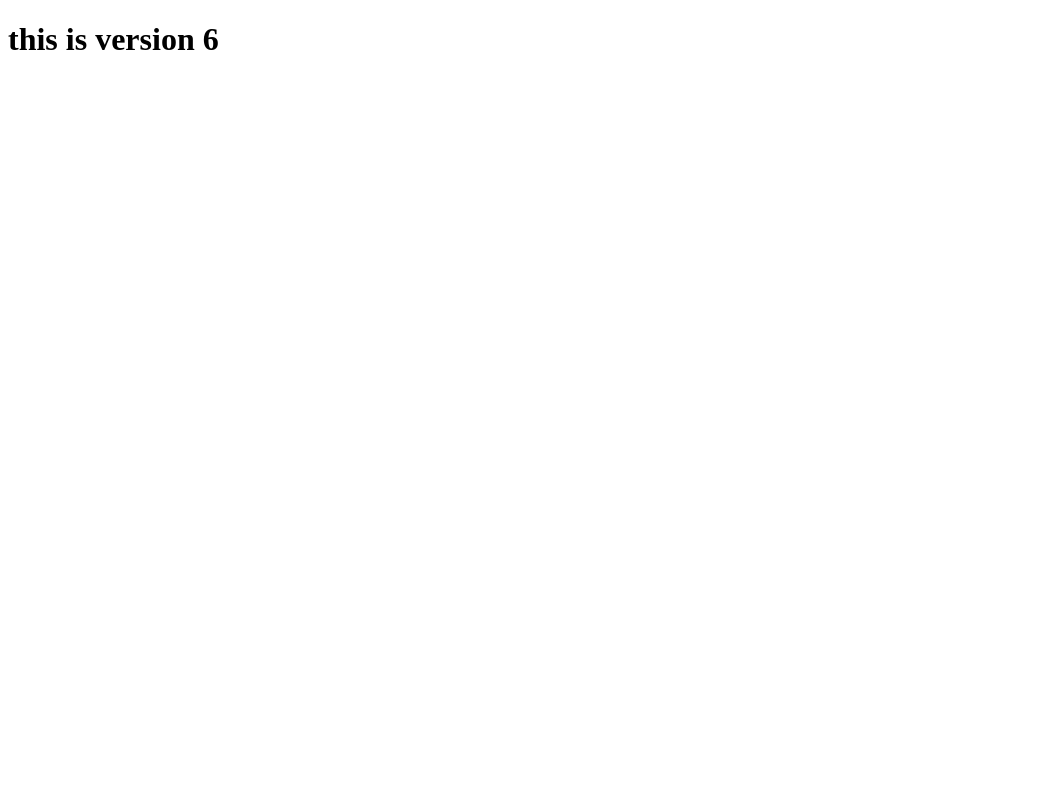
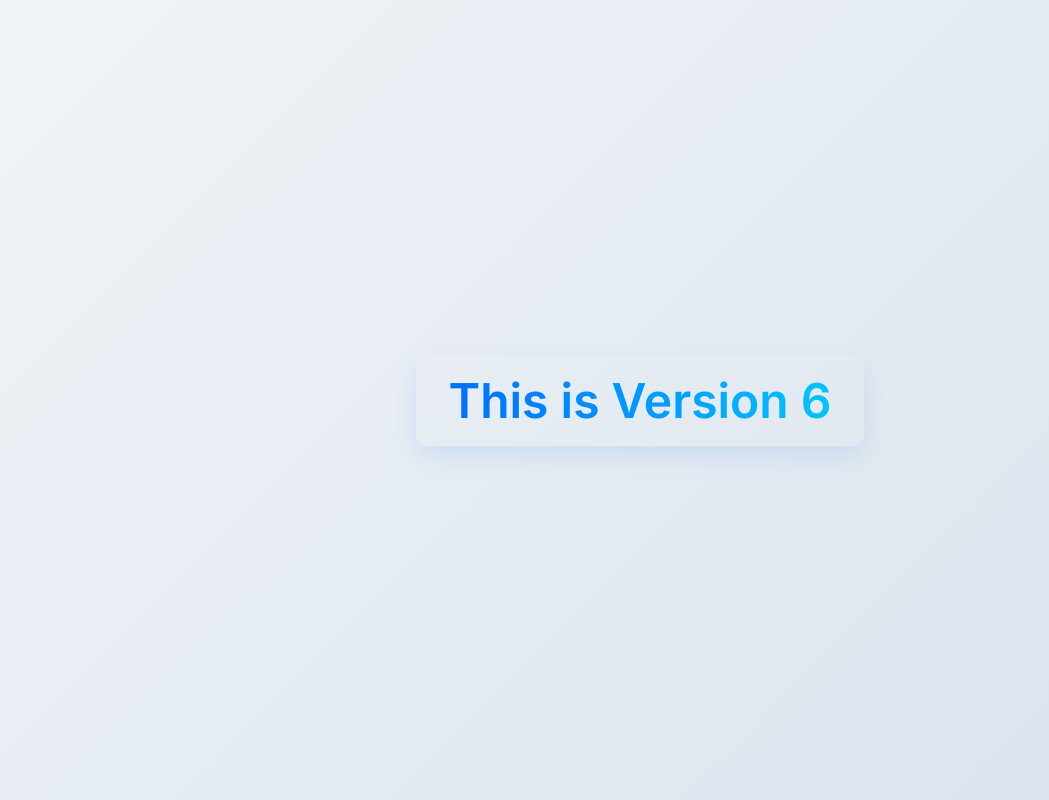
Before and after one commit to Sachin-Sharma-5807/myrepo, a plain HTML site: page index.html in a window 1280 px wide. Shown: the whole page, without its empty margins (0-1049 px from the left). Drawn offline with Linux system fonts and the light colour scheme.

Commit message:
it is a designing part

```diff
--- a/index.html
+++ b/index.html
@@ -1,12 +1,13 @@
 <!DOCTYPE html>
 <html lang="en">
 <head>
-    <meta charset="UTF-8">
-    <meta name="viewport" content="width=device-width, initial-scale=1.0">
-    <title>Document</title>
+  <meta charset="UTF-8" />
+  <meta name="viewport" content="width=device-width, initial-scale=1.0" />
+  <title>Version 6</title>
+  <link href="https://fonts.googleapis.com/css2?family=Inter:wght@400;600&display=swap" rel="stylesheet">
+  <link rel="stylesheet" href="style.css" />
 </head>
 <body>
-    <h1>this is  version 6</h1>
-
+  <h1>This is Version 6</h1>
 </body>
 </html>
--- /dev/null
+++ b/style.css
@@ -0,0 +1,28 @@
+/* Reset some default browser styles */
+* {
+    margin: 0;
+    padding: 0;
+    box-sizing: border-box;
+  }
+
+  body {
+    font-family: 'Inter', sans-serif;
+    background: linear-gradient(135deg, #f0f4f8, #d9e2ec);
+    height: 100vh;
+    display: flex;
+    justify-content: center;
+    align-items: center;
+    color: #102a43;
+  }
+
+  h1 {
+    font-size: 3rem;
+    font-weight: 600;
+    background: linear-gradient(to right, #0066ff, #00ccff);
+    -webkit-background-clip: text;
+    -webkit-text-fill-color: transparent;
+    text-align: center;
+    padding: 1rem 2rem;
+    border-radius: 12px;
+    box-shadow: 0 10px 25px rgba(0, 102, 255, 0.1);
+  }
```
